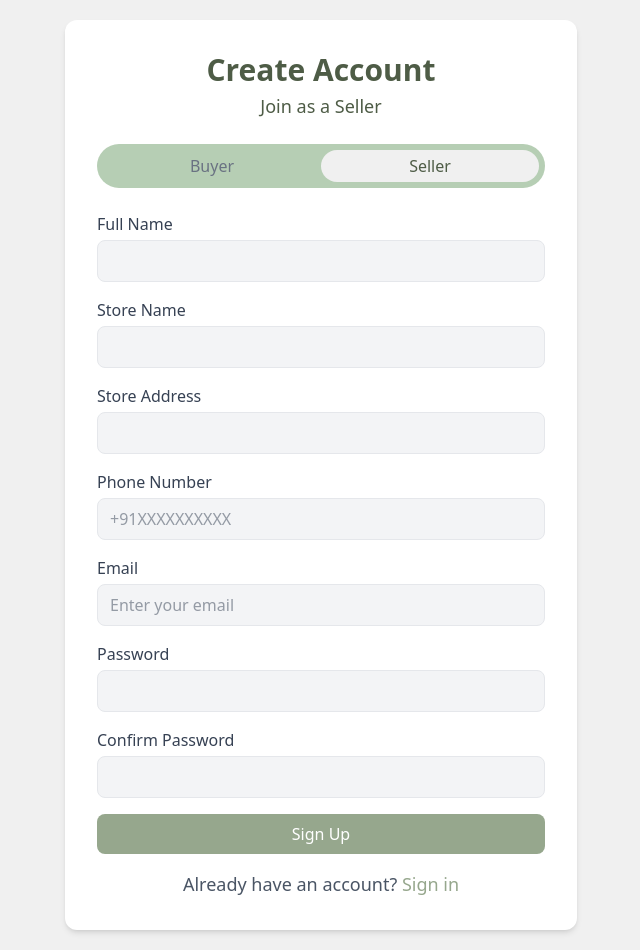
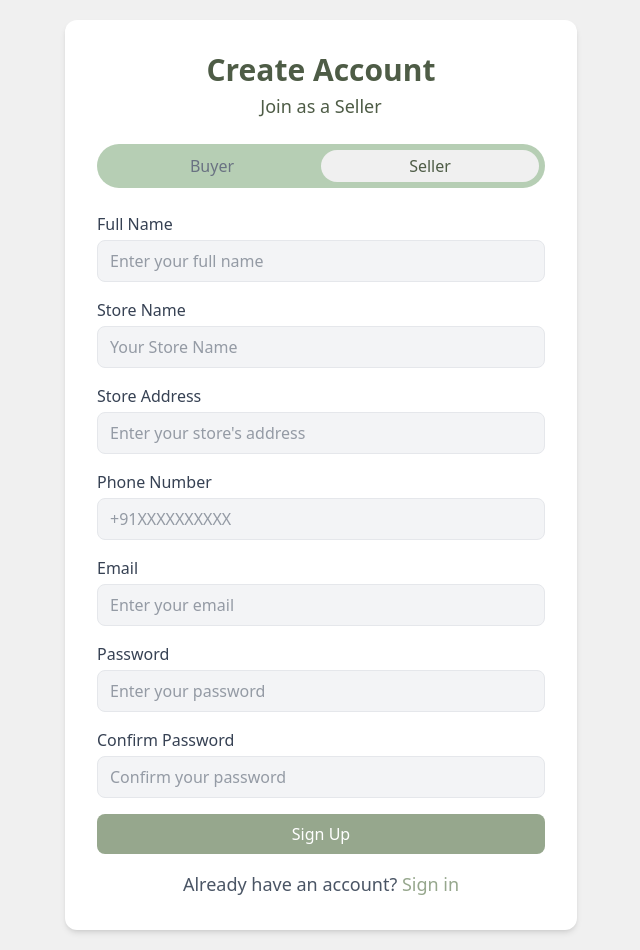
Before and after one commit to gunanivivek/E-Commerce, a React (Vite) app: page /signup in a window 1280 px wide. Both pictures are taken after a click on the button "Seller". Shown: the whole page, without its empty margins (319-959 px from the left). Built offline with nearby package versions, Linux system fonts and the light colour scheme; no server answers.

Commit message:
Fixed minor issues and refined the form

```diff
--- a/src/App.tsx
+++ b/src/App.tsx
@@ -14,12 +14,15 @@ import AdminProfile from "./pages/Admin/AdminProfile";
 
 import SignUp from "./pages/SignUp";
 import AdminProductList from "./pages/Admin/AdminProductList";
+import ForgotPassword from "./pages/ForgotPassword";
 
 function App() {
   return (
       <Routes>
         <Route path="/login" element={<Login />} />
         <Route path="/signup" element={<SignUp />} />
+
+        <Route path="/forgotPassword" element={<ForgotPassword />} />
 
         <Route path="/" element={<TestLayout />}>
           <Route index element={<TestDashboard />} />
--- a/src/api/authApi.ts
+++ b/src/api/authApi.ts
@@ -10,21 +10,21 @@ import type {
 } from "../types/auth";
 
 export const signupUser = async (data: BuyerSignupRequest): Promise<SignupResponse> => {
-  const res = await API.post("/signup", data);
+  const res = await API.post("users/register", data);
   return res.data;
 };
 
 export const signupSeller = async (data: SellerSignupRequest): Promise<SignupResponse> => {
-  const res = await API.post("/signupSeller", data);
+  const res = await API.post("sellers/register", data);
   return res.data;
 };
 
 export const loginUser = async (credentials: LoginRequest): Promise<LoginResponse> => {
-  const res = await API.post("/login", credentials);
+  const res = await API.post("auth/login", credentials);
   return res.data;
 };
 
 export const forgotPassword = async (data: ForgotPasswordRequest): Promise<ForgotPasswordResponse> => {
-  const res = await API.post("/forgot-password", data);
+  const res = await API.post("auth/forgot-password", data);
   return res.data;
 };
--- a/src/api/axiosInstance.ts
+++ b/src/api/axiosInstance.ts
@@ -2,7 +2,7 @@ import axios from "axios";
 import { useAuthStore } from "../store/authStore";
 
 const API = axios.create({
-  baseURL: `${import.meta.env.VITE_API_URL}/api/v1/auth`,
+  baseURL: `${import.meta.env.VITE_API_URL}`,
 });
 
 // Attach token automatically
--- a/src/pages/Login.tsx
+++ b/src/pages/Login.tsx
@@ -51,6 +51,7 @@ export default function Login() {
             <label className="block text-gray-700 text-sm mb-1">Password</label>
             <input
               type="password"
+              placeholder="Enter your password"
               {...register("password", { required: true })}
               className="w-full border border-gray-200 bg-gray-100 text-gray-700 rounded-lg px-3 py-2 focus:outline-none focus:ring-2 focus:ring-[#a7bfa5]"
             />
@@ -83,7 +84,7 @@ export default function Login() {
           New here?{" "}
           <button
             onClick={()=> navigate("/signup")}
-            className="text-primary-300 hover:underline font-medium"
+            className="text-primary-300 hover:underline hover:cursor-pointer font-medium"
           >
             Sign up
           </button>
--- a/src/pages/SignUp.tsx
+++ b/src/pages/SignUp.tsx
@@ -65,6 +65,7 @@ export default function Signup() {
             <label className="block text-gray-700 text-base mb-1">Full Name</label>
             <input
               type="text"
+              placeholder="Enter your full name"
               {...register("name", { required: "Full name is required" })}
               className="w-full border border-gray-200 bg-gray-100 text-gray-700 rounded-lg px-3 py-2 focus:outline-none focus:ring-2 focus:ring-[#a7bfa5]"
             />
@@ -78,6 +79,7 @@ export default function Signup() {
                 <label className="block text-gray-700 text-base mb-1">Store Name</label>
                 <input
                   type="text"
+                  placeholder="Your Store Name"
                   {...register("storeName", { required: "Store name is required" })}
                   className="w-full border border-gray-200 bg-gray-100 text-gray-700 rounded-lg px-3 py-2 focus:outline-none focus:ring-2 focus:ring-[#a7bfa5]"
                 />
@@ -88,6 +90,7 @@ export default function Signup() {
                 <label className="block text-gray-700 text-base mb-1">Store Address</label>
                 <input
                   type="text"
+                  placeholder="Enter your store's address"
                   {...register("businessAddress", { required: "Store address is required" })}
                   className="w-full border border-gray-200 bg-gray-100 text-gray-700 rounded-lg px-3 py-2 focus:outline-none focus:ring-2 focus:ring-[#a7bfa5]"
                 />
@@ -125,6 +128,7 @@ export default function Signup() {
             <label className="block text-gray-700 text-base mb-1">Password</label>
             <input
               type="password"
+              placeholder="Enter your password"
               {...register("password", { required: "Password is required", minLength: 6 })}
               className="w-full border border-gray-200 bg-gray-100 text-gray-700 rounded-lg px-3 py-2 focus:outline-none focus:ring-2 focus:ring-[#a7bfa5]"
             />
@@ -136,6 +140,7 @@ export default function Signup() {
             <label className="block text-gray-700 text-base mb-1">Confirm Password</label>
             <input
               type="password"
+              placeholder="Confirm your password"
               {...register("confirmPassword", {
                 required: "Confirm password is required",
                 validate: (value) => value === password || "Passwords do not match",
```
